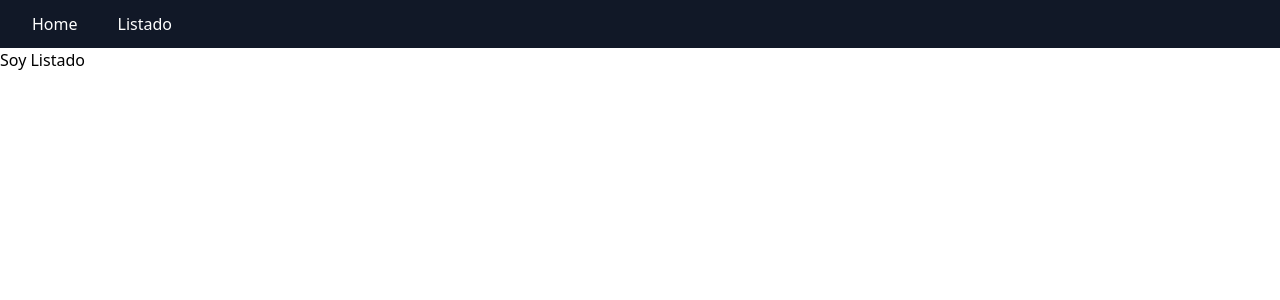
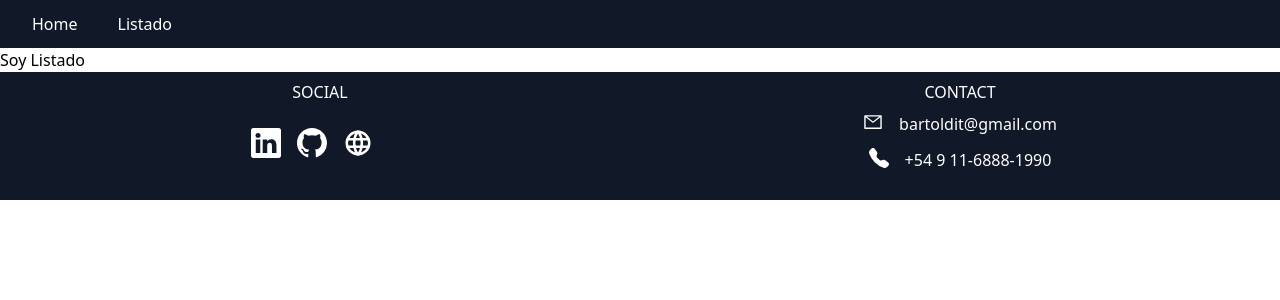
Before and after one commit to TomasBartoldi/MoviesApp, a React (Create React App) app: page /home in a window 1280 px wide. Shown: the top 300 px of the page. Built offline with nearby package versions, Linux system fonts and the light colour scheme; sample sign-in values are in the browser's storage.

Commit message:
Navbar + Footer

```diff
--- /dev/null
+++ b/src/components/Footer/Footer.jsx
@@ -0,0 +1,46 @@
+import React from 'react'
+import { BsLinkedin, BsGithub, BsFillTelephoneFill } from 'react-icons/bs'
+import { TbWorld } from 'react-icons/tb'
+import { AiOutlineMail } from 'react-icons/ai'
+
+const Footer = () => {
+  return (
+    <footer className='bg-gray-900 w-screen h-32 flex flex-row'>
+        <div className='w-6/12 flex flex-col'>
+            <div className='p-2 flex items-center justify-center'>
+                <h2 className='text-white'>SOCIAL</h2>
+            </div>
+            <div className='w-full flex flex-row items-center justify-center mt-4'>
+                <a href="https://www.linkedin.com/in/tomas-bartoldi-395818242/" target='_blank'>
+                    <BsLinkedin size={30} style={{ color: '#fff', marginRight: '1rem' }} />
+                </a>
+                <a href="https://github.com/TomasBartoldi" target='_blank'>
+                    <BsGithub size={30} style={{ color: '#fff', marginRight: '1rem' }} />
+                </a>
+                <a href="https://tomasbartoldi.vercel.app" target='_blank'>
+                    <TbWorld size={30} style={{ color: '#fff', marginRight: '1rem' }} />
+                </a>
+            </div>
+        </div>
+
+        <div className='w-6/12 flex flex-col '>
+            <div className='p-2 flex items-center justify-center'>
+                <h2 className='text-white'>CONTACT</h2>
+            </div>
+            <div className='w-full flex flex-col items-center justify-center'>
+                <div className='flex flex-row mb-3'>
+                    <AiOutlineMail size={20} style={{ color: '#fff', marginRight: '1rem' }}/>
+                    <p className='text-white'>bartoldit@gmail.com</p>
+                </div>
+                <div className='flex flex-row'>
+                    <BsFillTelephoneFill size={20} style={{ color: '#fff', marginRight: '1rem' }}/>
+                    <p className='text-white'>+54 9 11-6888-1990</p>
+                </div>
+            </div>
+        </div>
+
+    </footer>
+  )
+}
+
+export default Footer
--- a/src/pages/Home.jsx
+++ b/src/pages/Home.jsx
@@ -1,12 +1,14 @@
 import React from 'react'
 import Listado from '../components/Listado/Listado'
 import Navbar from '../components/Navbar/Navbar'
+import Footer from '../components/Footer/Footer'
 
 const Home = () => {
   return (
     <div className='m-0 p-0'>
       <Navbar />
       <Listado />
+      <Footer />
     </div>
   )
 }
```
